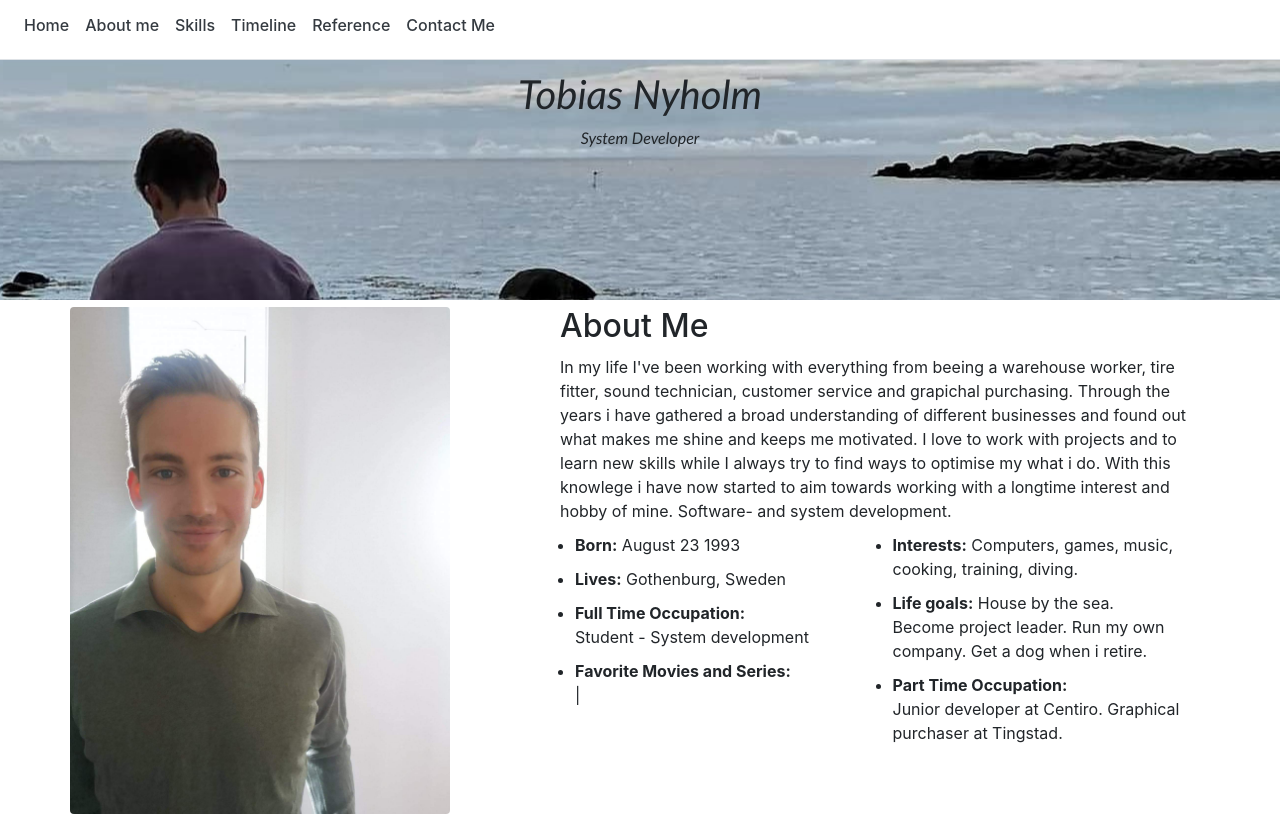
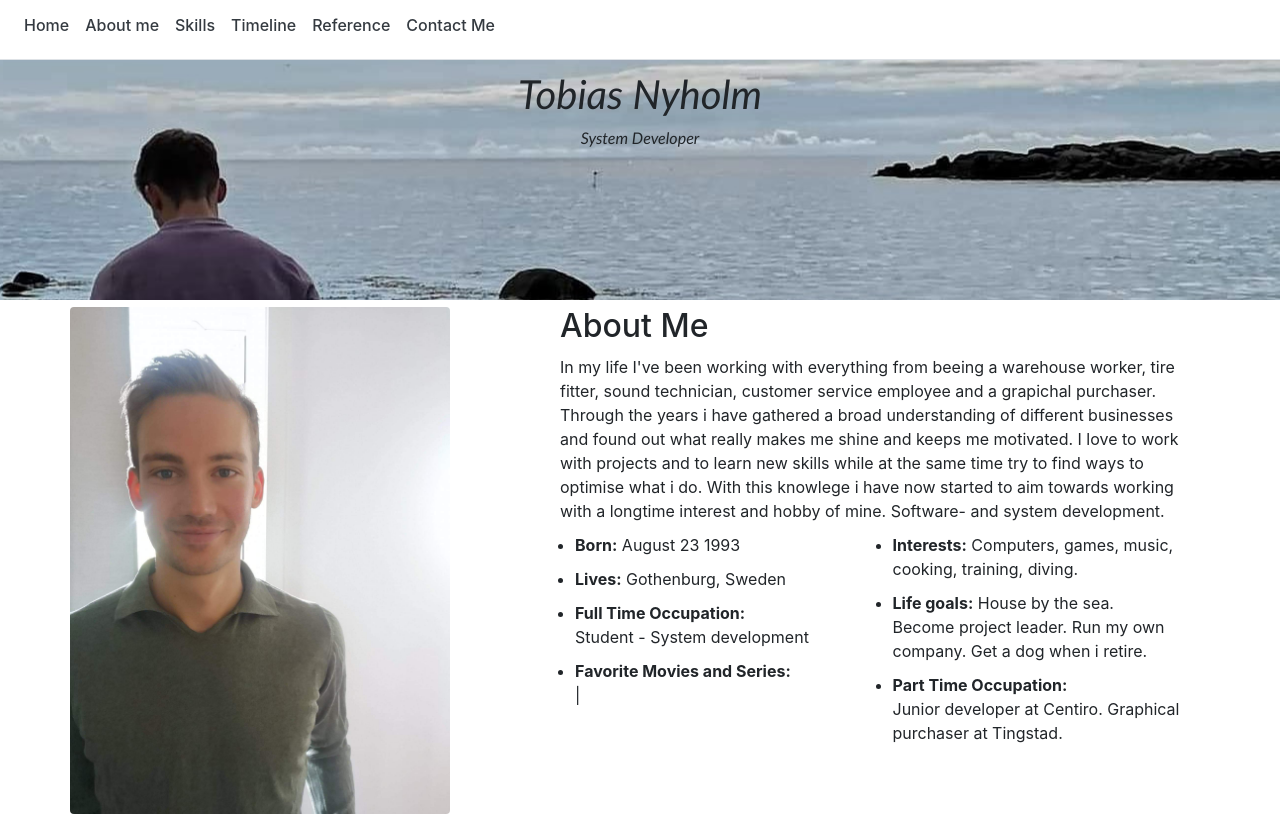
Before and after one commit to NyholmTobias/individuell_cv, a React (Create React App) app: page / in a window 1280 px wide. Shown: the top 816 px of the page. Built offline with nearby package versions, Linux system fonts and the light colour scheme.

Commit message:
spelling fixes

```diff
--- a/src/Components/AboutMe/AboutMe.js
+++ b/src/Components/AboutMe/AboutMe.js
@@ -17,7 +17,7 @@ const AboutMe = () => {
     return (
         <div className="col-xl-7 col-l-7 col-md-8 col-sm-8 col-xs-8 float-right">
             <h2>About Me</h2>
-            <p>In my life I've been working with everything from beeing a warehouse worker, tire fitter, sound technician, customer service and grapichal purchasing. Through the years i have gathered a broad understanding of different businesses and found out what makes me shine and keeps me motivated. I love to work with projects and to learn new skills while I always try to find ways to optimise my what i do. With this knowlege i have now started to aim towards working with a longtime interest and hobby of mine. Software- and system development.</p>
+            <p>In my life I've been working with everything from beeing a warehouse worker, tire fitter, sound technician, customer service employee and a grapichal purchaser. Through the years i have gathered a broad understanding of different businesses and found out what really makes me shine and keeps me motivated. I love to work with projects and to learn new skills while at the same time try to find ways to optimise what i do. With this knowlege i have now started to aim towards working with a longtime interest and hobby of mine. Software- and system development.</p>
             <ul className="col-xl-6 col-l-6 col-md-12 col-sm-12 col-xs-12 float-left">
                 <li><p><b>Born:</b> August 23 1993</p></li>
                 <li><p><b>Lives:</b> Gothenburg, Sweden</p></li>
```
